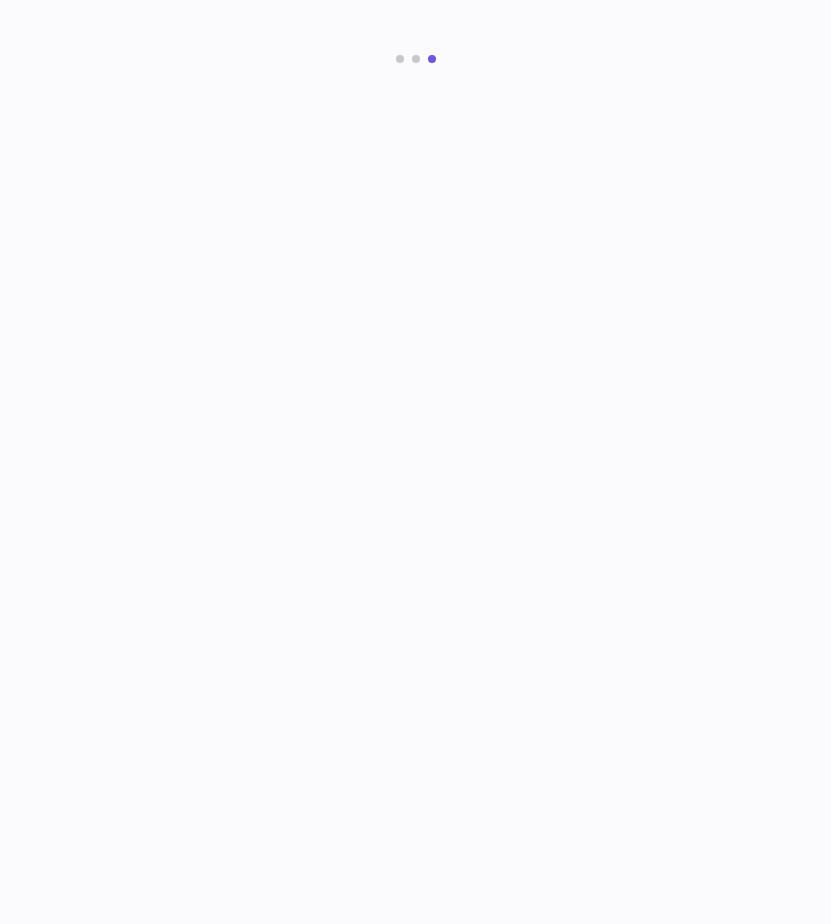
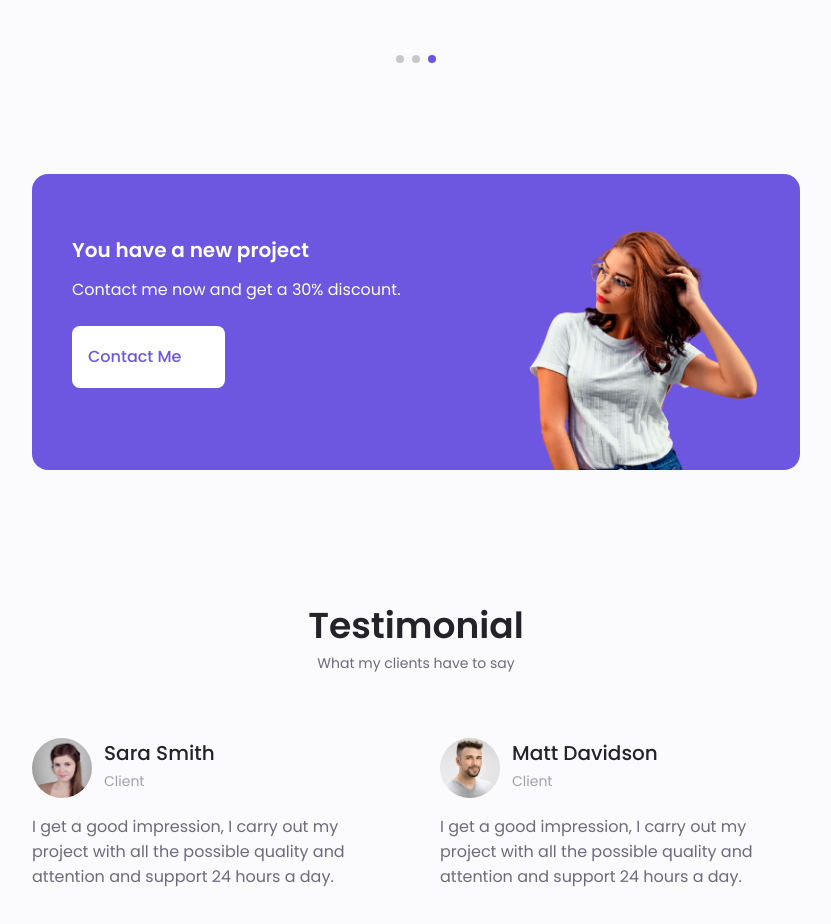
Before and after one commit to jay-rt/portfolio-react, a React (Create React App) app: page / in a window 1280 px wide. Shown: the part 3352-4276 px from the top of the page, without its empty margins (224-1055 px from the left). Before the commit the page ends 3422 px from the top, so only its background shows below. Built offline with nearby package versions, Linux system fonts and the light colour scheme.

Commit message:
Added testimonial and project section

```diff
--- a/src/components/Main.jsx
+++ b/src/components/Main.jsx
@@ -5,6 +5,8 @@ import Skills from "./Skills/Skills";
 import Qualification from "./Qualification/Qualification";
 import Services from "./Services/Services";
 import Portfolio from "./Portfolio/Portfolio";
+import Project from "./Project";
+import Testimonial from "./Testimonial/Testimonial";
 
 const Main = () => {
   return (
@@ -15,6 +17,8 @@ const Main = () => {
       <Qualification />
       <Services />
       <Portfolio />
+      <Project />
+      <Testimonial />
     </main>
   );
 };
--- a/src/components/Portfolio/Portfolio.jsx
+++ b/src/components/Portfolio/Portfolio.jsx
@@ -24,7 +24,7 @@ const Portfolio = () => {
           nextEl: nextRef.current,
           prevEl: prevRef.current,
         }}
-        pagination={true}
+        pagination={{ clickable: true }}
         modules={[Navigation, Pagination]}
         className="portfolio__container container"
       >
--- /dev/null
+++ b/src/components/Project.jsx
@@ -0,0 +1,27 @@
+import React from "react";
+import project from "../assets/img/project.png";
+
+const Project = () => {
+  return (
+    <section className="project section">
+      <div className="project__bg">
+        <div className="project__container container grid">
+          <div className="project__data">
+            <h2 className="project__title">You have a new project</h2>
+            <p className="project__description">
+              Contact me now and get a 30% discount.
+            </p>
+            <a href="#contact" className="button button--flex button--white">
+              Contact Me
+              <i className="uil uil-message project__icon button__icon"></i>
+            </a>
+          </div>
+
+          <img src={project} alt="" className="project__img" />
+        </div>
+      </div>
+    </section>
+  );
+};
+
+export default Project;
--- /dev/null
+++ b/src/components/Testimonial/ImageTestimonial.jsx
@@ -0,0 +1,7 @@
+import React from "react";
+
+const ImageTestimonial = (props) => {
+  return <img src={props.source} alt="" className="testimonial__img" />;
+};
+
+export default ImageTestimonial;
--- /dev/null
+++ b/src/components/Testimonial/Rating.jsx
@@ -0,0 +1,15 @@
+import React from "react";
+
+const Rating = () => {
+  return (
+    <div>
+      <i className="uil uil-star testimonial__icon-star"></i>
+      <i className="uil uil-star testimonial__icon-star"></i>
+      <i className="uil uil-star testimonial__icon-star"></i>
+      <i className="uil uil-star testimonial__icon-star"></i>
+      <i className="uil uil-star testimonial__icon-star"></i>
+    </div>
+  );
+};
+
+export default Rating;
--- /dev/null
+++ b/src/components/Testimonial/Testimonial.jsx
@@ -0,0 +1,54 @@
+import React from "react";
+import TestimonialData from "./TestimonialData";
+import { Swiper, SwiperSlide } from "swiper/react";
+import { Pagination } from "swiper";
+import TestimonialDescription from "./TestimonialDescription";
+import testimonial1 from "../../assets/img/testimonial1.jpg";
+import testimonial2 from "../../assets/img/testimonial2.jpg";
+import testimonial3 from "../../assets/img/testimonial3.jpg";
+
+const Testimonial = () => {
+  return (
+    <section className="testimonial section">
+      <h2 className="section__title">Testimonial</h2>
+      <span className="section__subtitle">What my clients have to say</span>
+
+      <Swiper
+        modules={[Pagination]}
+        className="testimonial__container container"
+        loop={true}
+        grabCursor={true}
+        spaceBetween={48}
+        pagination={{
+          el: ".swiper-pagination",
+          clickable: true,
+          dynamicBullets: true,
+        }}
+        breakpoints={{ 568: { slidesPerView: 2 } }}
+      >
+        {/** Testimonial 1 */}
+        <SwiperSlide className="testimonial__content">
+          <TestimonialData image={testimonial1} name="Sara Smith" />
+          <TestimonialDescription />
+        </SwiperSlide>
+
+        {/** Testimonial 2 */}
+        <SwiperSlide className="testimonial__content">
+          <TestimonialData image={testimonial2} name="Matt Davidson" />
+          <TestimonialDescription />
+        </SwiperSlide>
+
+        {/** Testimonial 3 */}
+        <SwiperSlide className="testimonial__content">
+          <TestimonialData image={testimonial3} name="Raul Harris" />
+          <TestimonialDescription />
+        </SwiperSlide>
+
+        {/** Pagination */}
+        <div className="swiper-pagination swiper-pagination-testimonial"></div>
+      </Swiper>
+    </section>
+  );
+};
+
+export default Testimonial;
--- /dev/null
+++ b/src/components/Testimonial/TestimonialData.jsx
@@ -0,0 +1,20 @@
+import React from "react";
+import ImageTestimonial from "./ImageTestimonial";
+import Rating from "./Rating";
+
+const TestimonialData = (props) => {
+  return (
+    <div className="testimonial__data">
+      <div className="testimonial__header">
+        <ImageTestimonial source={props.image} />
+        <div>
+          <h3 className="testimonial__name">{props.name}</h3>
+          <span className="testimonial__client">Client</span>
+        </div>
+      </div>
+      <Rating />
+    </div>
+  );
+};
+
+export default TestimonialData;
--- /dev/null
+++ b/src/components/Testimonial/TestimonialDescription.jsx
@@ -0,0 +1,12 @@
+import React from "react";
+
+const TestimonialDescription = () => {
+  return (
+    <p className="testimonial__description">
+      I get a good impression, I carry out my project with all the possible
+      quality and attention and support 24 hours a day.
+    </p>
+  );
+};
+
+export default TestimonialDescription;
```
